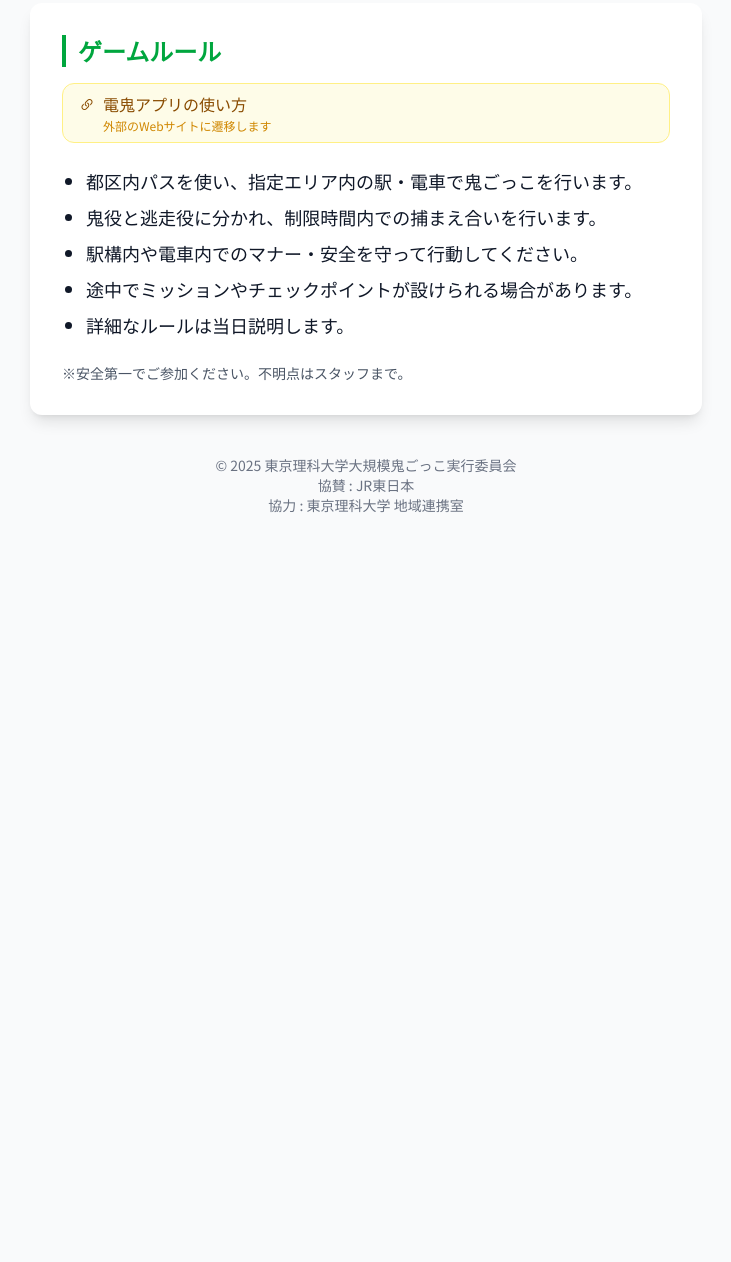
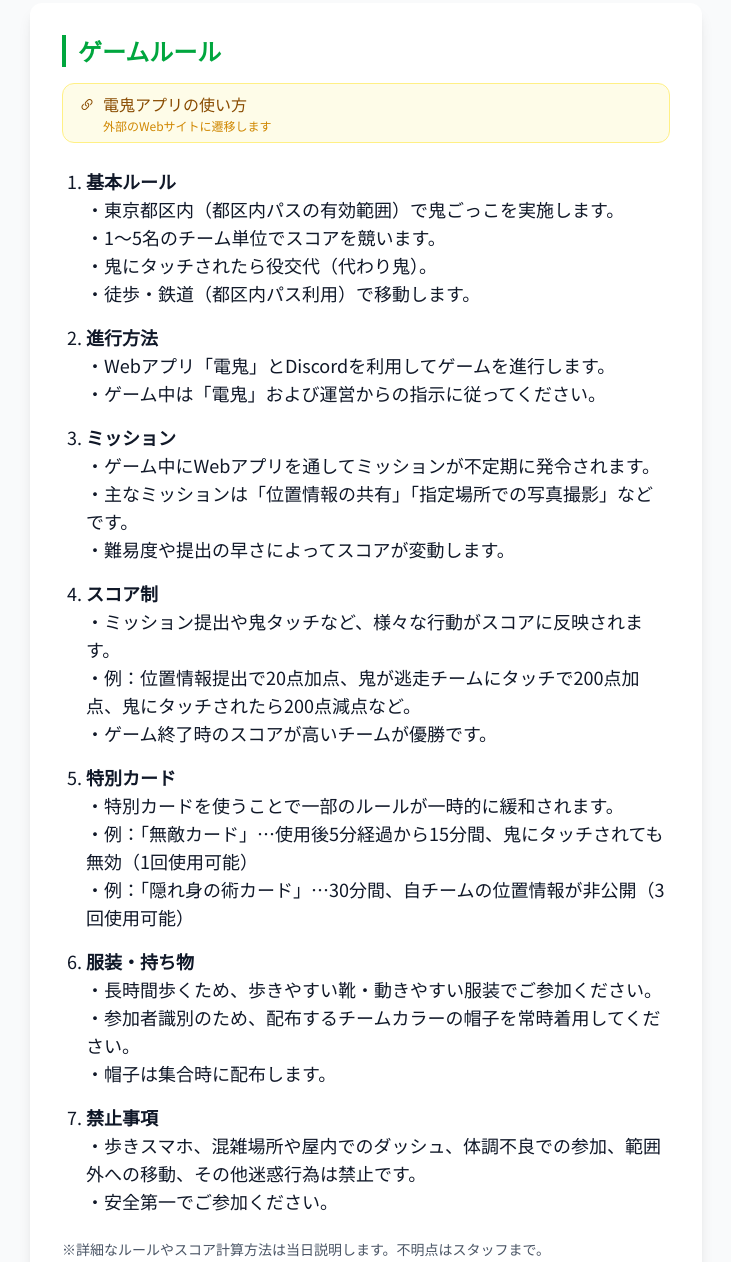
Before and after one commit to sandaime-RM/trafficTagTokyo, a plain HTML site: page rules.html in a window 1280 px wide. Shown: the part 263-1525 px from the top of the page, without its empty margins (274-1005 px from the left). Before the commit the page ends 800 px from the top, so only its background shows below. Drawn offline with nearby package versions, Linux system fonts and the light colour scheme.

Commit message:
ルールを仮で記載

```diff
--- a/rules.html
+++ b/rules.html
@@ -33,14 +33,50 @@
             <p class="text-xs text-yellow-600 mt-0.5 ms-6">外部のWebサイトに遷移します</p>
         </a>
 
-        <ul class="list-disc ml-6 space-y-2 text-lg">
-            <li>都区内パスを使い、指定エリア内の駅・電車で鬼ごっこを行います。</li>
-            <li>鬼役と逃走役に分かれ、制限時間内での捕まえ合いを行います。</li>
-            <li>駅構内や電車内でのマナー・安全を守って行動してください。</li>
-            <li>途中でミッションやチェックポイントが設けられる場合があります。</li>
-            <li>詳細なルールは当日説明します。</li>
-        </ul>
-        <p class="mt-6 text-sm text-gray-600">※安全第一でご参加ください。不明点はスタッフまで。</p>
+        <ol class="list-decimal ml-6 space-y-4 text-lg">
+            <li>
+                <strong>基本ルール</strong><br>
+                ・東京都区内（都区内パスの有効範囲）で鬼ごっこを実施します。<br>
+                ・1～5名のチーム単位でスコアを競います。<br>
+                ・鬼にタッチされたら役交代（代わり鬼）。<br>
+                ・徒歩・鉄道（都区内パス利用）で移動します。
+            </li>
+            <li>
+                <strong>進行方法</strong><br>
+                ・Webアプリ「電鬼」とDiscordを利用してゲームを進行します。<br>
+                ・ゲーム中は「電鬼」および運営からの指示に従ってください。
+            </li>
+            <li>
+                <strong>ミッション</strong><br>
+                ・ゲーム中にWebアプリを通してミッションが不定期に発令されます。<br>
+                ・主なミッションは「位置情報の共有」「指定場所での写真撮影」などです。<br>
+                ・難易度や提出の早さによってスコアが変動します。
+            </li>
+            <li>
+                <strong>スコア制</strong><br>
+                ・ミッション提出や鬼タッチなど、様々な行動がスコアに反映されます。<br>
+                ・例：位置情報提出で20点加点、鬼が逃走チームにタッチで200点加点、鬼にタッチされたら200点減点など。<br>
+                ・ゲーム終了時のスコアが高いチームが優勝です。
+            </li>
+            <li>
+                <strong>特別カード</strong><br>
+                ・特別カードを使うことで一部のルールが一時的に緩和されます。<br>
+                ・例：「無敵カード」…使用後5分経過から15分間、鬼にタッチされても無効（1回使用可能）<br>
+                ・例：「隠れ身の術カード」…30分間、自チームの位置情報が非公開（3回使用可能）
+            </li>
+            <li>
+                <strong>服装・持ち物</strong><br>
+                ・長時間歩くため、歩きやすい靴・動きやすい服装でご参加ください。<br>
+                ・参加者識別のため、配布するチームカラーの帽子を常時着用してください。<br>
+                ・帽子は集合時に配布します。
+            </li>
+            <li>
+                <strong>禁止事項</strong><br>
+                ・歩きスマホ、混雑場所や屋内でのダッシュ、体調不良での参加、範囲外への移動、その他迷惑行為は禁止です。<br>
+                ・安全第一でご参加ください。
+            </li>
+        </ol>
+        <p class="mt-6 text-sm text-gray-600">※詳細なルールやスコア計算方法は当日説明します。不明点はスタッフまで。</p>
     </main>
     <footer class="text-center text-gray-500 text-sm mt-10 mb-4">
         <p>&copy; 2025 東京理科大学大規模鬼ごっこ実行委員会</p>
```
Also changed, not shown: index.html (+38 -8 lines), 1 other file.
